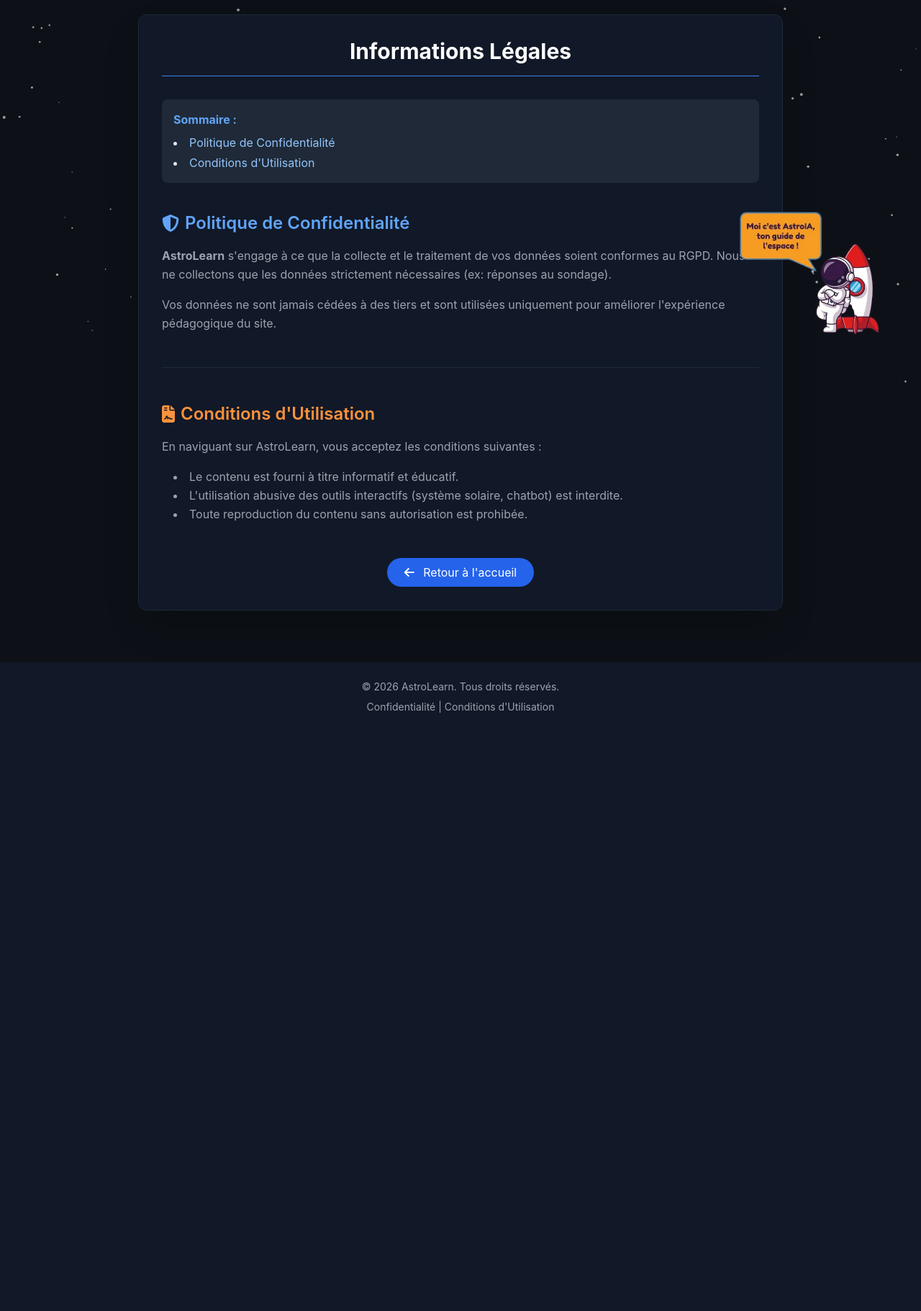
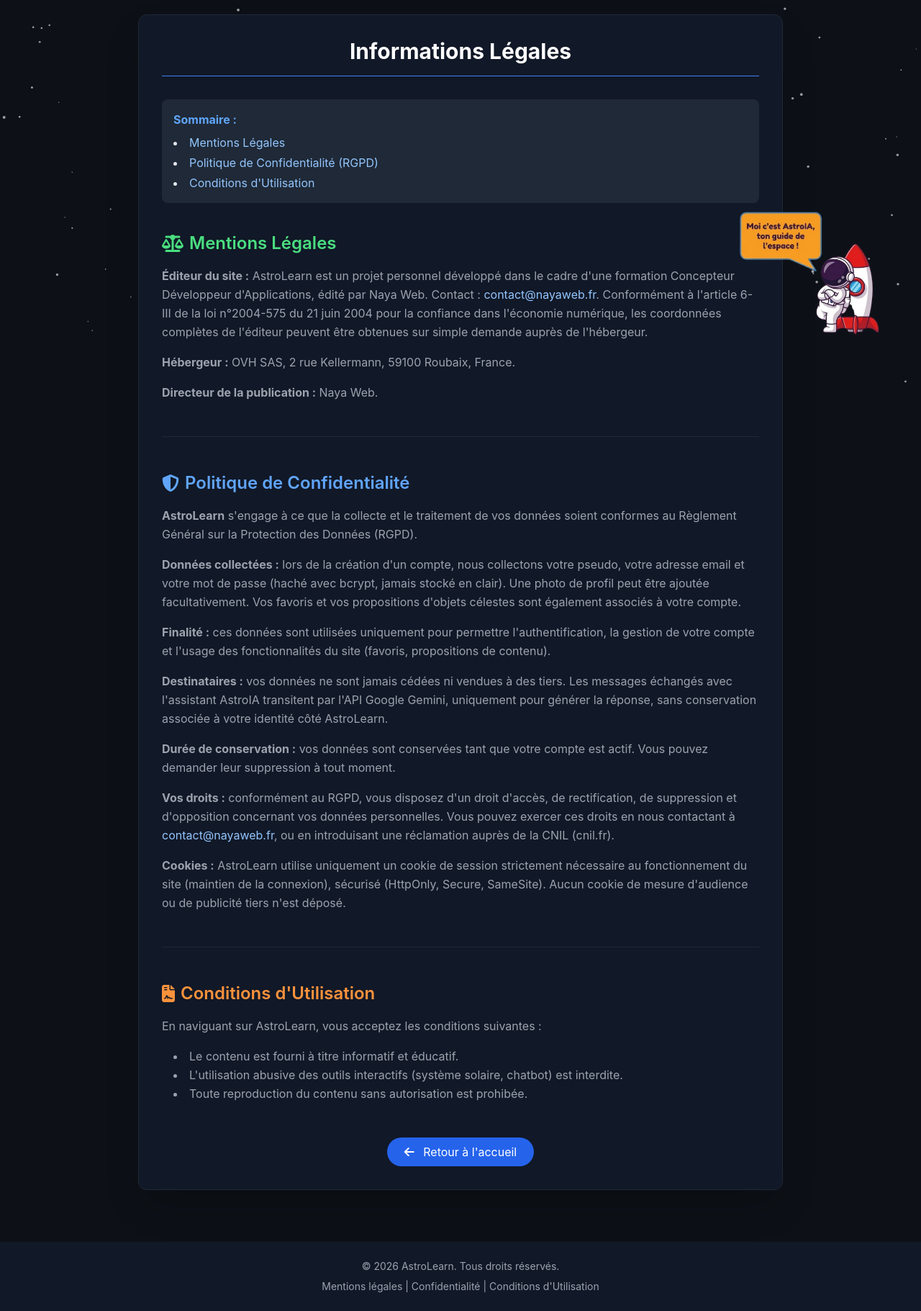
Before and after one commit to Aboubnan/AstroLearn, a Flask app: page /legal in a window 1280 px wide. Shown: the part 260-2081 px from the top of the page at 72% size. Before the commit the page ends 1250 px from the top, so only its background shows below. Run offline with Flask 3, Linux system fonts and the light colour scheme; some libraries are stand-ins or nearby versions.

Commit message:
feat: conteneurisation Docker, README technique et enrichissement RGPD
Ajoute Dockerfile + docker-compose.yml (Flask/Gunicorn + PostgreSQL 16)
pour reconstituer l'environnement de production en local, avec
.env.example documentant les variables nécessaires. Build et démarrage
vérifiés de bout en bout (schéma DB auto-créé, routes clés en 200).

Remplace le README stub par une documentation technique réelle
(architecture, installation locale/Docker, variables d'env, tests).

Étoffe la page légale existante : ajoute une section Mentions légales
(éditeur, hébergeur) et complète la politique de confidentialité RGPD
(données collectées, finalité, durée de conservation, droits, cookies).

```diff
--- a/requirements.txt
+++ b/requirements.txt
@@ -16,3 +16,4 @@ requests==2.33.0
 urllib3==2.7.0
 Werkzeug==3.1.6
 deep-translator==1.11.4
+gunicorn==23.0.0
--- a/templates/base.html
+++ b/templates/base.html
@@ -154,6 +154,7 @@
         <div class="container mx-auto px-4 sm:px-6 lg:px-8 py-6 text-center text-sm text-gray-400">
             <p>&copy; {{ current_year | default('2025') }} AstroLearn. Tous droits réservés.</p>
             <p class="mt-2">
+                <a href="{{ url_for('main_bp.legal') }}#mentions-legales" class="hover:text-blue-400 transition">Mentions légales</a> |
                 <a href="{{ url_for('main_bp.legal') }}#confidentialite" class="hover:text-blue-400 transition">Confidentialité</a> |
                 <a href="{{ url_for('main_bp.legal') }}#conditions" class="hover:text-blue-400 transition">Conditions d'Utilisation</a>
             </p>
--- a/templates/legal.html
+++ b/templates/legal.html
@@ -7,18 +7,62 @@
     <div class="bg-gray-800 p-4 rounded-lg mb-10">
         <p class="font-bold mb-2 text-blue-400">Sommaire :</p>
         <ul class="list-disc list-inside space-y-1">
-            <li><a href="#confidentialite" class="hover:underline text-blue-300">Politique de Confidentialité</a></li>
+            <li><a href="#mentions-legales" class="hover:underline text-blue-300">Mentions Légales</a></li>
+            <li><a href="#confidentialite" class="hover:underline text-blue-300">Politique de Confidentialité (RGPD)</a></li>
             <li><a href="#conditions" class="hover:underline text-blue-300">Conditions d'Utilisation</a></li>
         </ul>
     </div>
+
+    <section id="mentions-legales" class="mb-12 scroll-mt-24">
+        <h2 class="text-2xl font-semibold text-green-400 mb-4 flex items-center">
+            <i class="fas fa-balance-scale mr-2"></i> Mentions Légales
+        </h2>
+        <div class="space-y-4 text-gray-400 leading-relaxed">
+            <p><strong>Éditeur du site :</strong> AstroLearn est un projet personnel développé dans le cadre d'une
+            formation Concepteur Développeur d'Applications, édité par Naya Web. Contact :
+            <a href="mailto:contact@nayaweb.fr" class="text-blue-300 hover:underline">contact@nayaweb.fr</a>.
+            Conformément à l'article 6-III de la loi n°2004-575 du 21 juin 2004 pour la confiance dans l'économie
+            numérique, les coordonnées complètes de l'éditeur peuvent être obtenues sur simple demande auprès de
+            l'hébergeur.</p>
+            <p><strong>Hébergeur :</strong> OVH SAS, 2 rue Kellermann, 59100 Roubaix, France.</p>
+            <p><strong>Directeur de la publication :</strong> Naya Web.</p>
+        </div>
+    </section>
+
+    <hr class="border-gray-800 mb-12">
 
     <section id="confidentialite" class="mb-12 scroll-mt-24">
         <h2 class="text-2xl font-semibold text-blue-400 mb-4 flex items-center">
             <i class="fas fa-shield-alt mr-2"></i> Politique de Confidentialité
         </h2>
         <div class="space-y-4 text-gray-400 leading-relaxed">
-            <p><strong>AstroLearn</strong> s'engage à ce que la collecte et le traitement de vos données soient conformes au RGPD. Nous ne collectons que les données strictement nécessaires (ex: réponses au sondage).</p>
-            <p>Vos données ne sont jamais cédées à des tiers et sont utilisées uniquement pour améliorer l'expérience pédagogique du site.</p>
+            <p><strong>AstroLearn</strong> s'engage à ce que la collecte et le traitement de vos données soient
+            conformes au Règlement Général sur la Protection des Données (RGPD).</p>
+
+            <p><strong>Données collectées :</strong> lors de la création d'un compte, nous collectons votre pseudo,
+            votre adresse email et votre mot de passe (haché avec bcrypt, jamais stocké en clair). Une photo de
+            profil peut être ajoutée facultativement. Vos favoris et vos propositions d'objets célestes sont
+            également associés à votre compte.</p>
+
+            <p><strong>Finalité :</strong> ces données sont utilisées uniquement pour permettre l'authentification,
+            la gestion de votre compte et l'usage des fonctionnalités du site (favoris, propositions de contenu).</p>
+
+            <p><strong>Destinataires :</strong> vos données ne sont jamais cédées ni vendues à des tiers. Les
+            messages échangés avec l'assistant AstroIA transitent par l'API Google Gemini, uniquement pour générer
+            la réponse, sans conservation associée à votre identité côté AstroLearn.</p>
+
+            <p><strong>Durée de conservation :</strong> vos données sont conservées tant que votre compte est actif.
+            Vous pouvez demander leur suppression à tout moment.</p>
+
+            <p><strong>Vos droits :</strong> conformément au RGPD, vous disposez d'un droit d'accès, de
+            rectification, de suppression et d'opposition concernant vos données personnelles. Vous pouvez exercer
+            ces droits en nous contactant à
+            <a href="mailto:contact@nayaweb.fr" class="text-blue-300 hover:underline">contact@nayaweb.fr</a>, ou en
+            introduisant une réclamation auprès de la CNIL (cnil.fr).</p>
+
+            <p><strong>Cookies :</strong> AstroLearn utilise uniquement un cookie de session strictement nécessaire
+            au fonctionnement du site (maintien de la connexion), sécurisé (HttpOnly, Secure, SameSite). Aucun
+            cookie de mesure d'audience ou de publicité tiers n'est déposé.</p>
         </div>
     </section>
 
```
Also changed, not shown: docker-compose.yml (added, +37 -0 lines), README.md, 3 other files.
